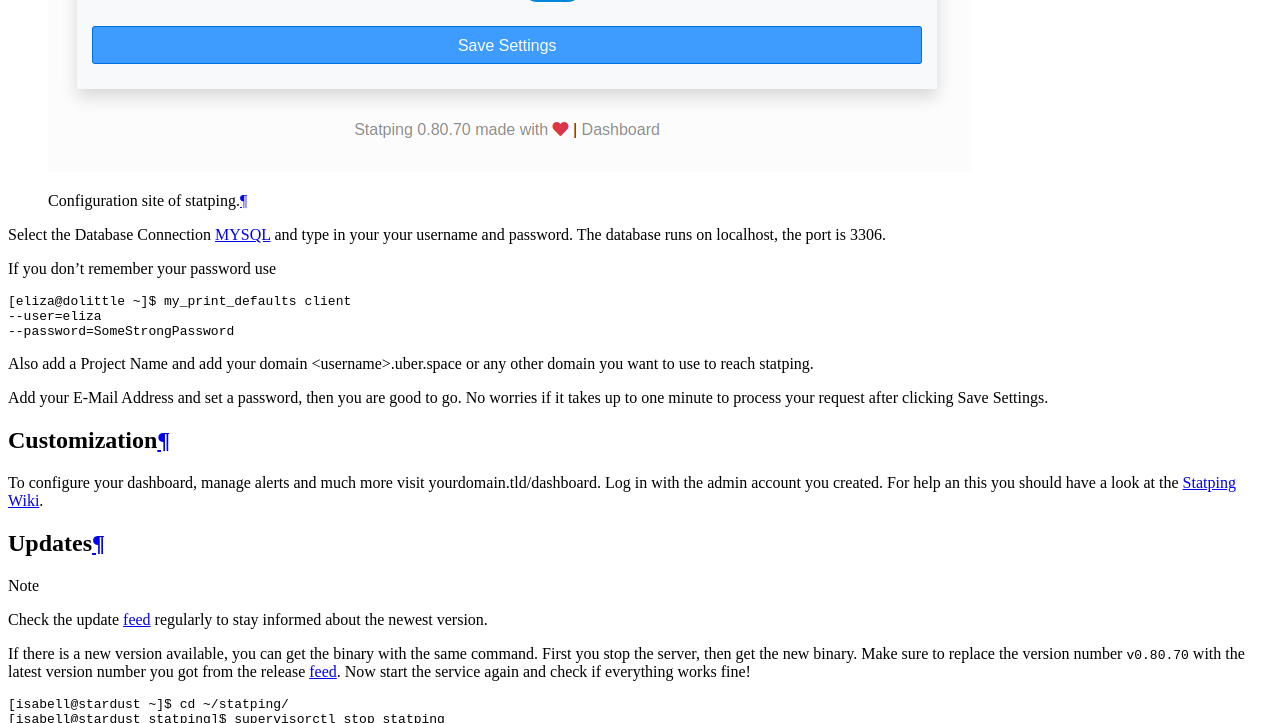
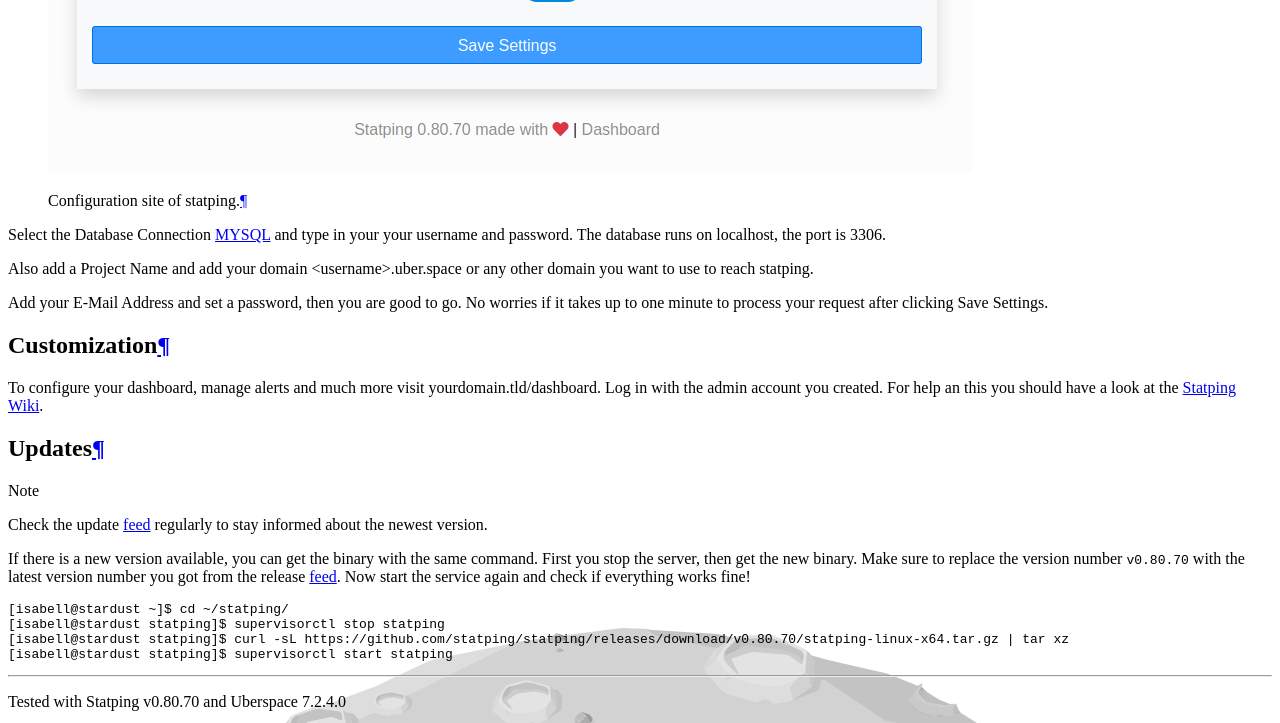
Before and after one commit to Uberspace/lab, a Sphinx documentation site: the page built from source/guide_statping.rst, in a window 1280 px wide and 900 px high, scrolled down 5380 px, cut to the strip 0-723 px from the top of the window. Built offline with Sphinx 7.4.7 and the Read the Docs theme 2.0.0, drawn with Linux system fonts in a browser that asks for light colours.

Commit message:
[statping] remove redundant mysql pw hint

```diff
--- a/source/guide_statping.rst
+++ b/source/guide_statping.rst
@@ -102,14 +102,6 @@
 Select the Database Connection :manual:`MYSQL <database-mysql>`  and type in your your username and password.
 The database runs on localhost, the port is 3306.
 
-If you don't remember your password use
-
-.. code-block:: console
-
-   [eliza@dolittle ~]$ my_print_defaults client
-   --user=eliza
-   --password=SomeStrongPassword
-
 Also add a Project Name and add your domain <username>.uber.space or any other domain you want to
 use to reach statping.
 
```
